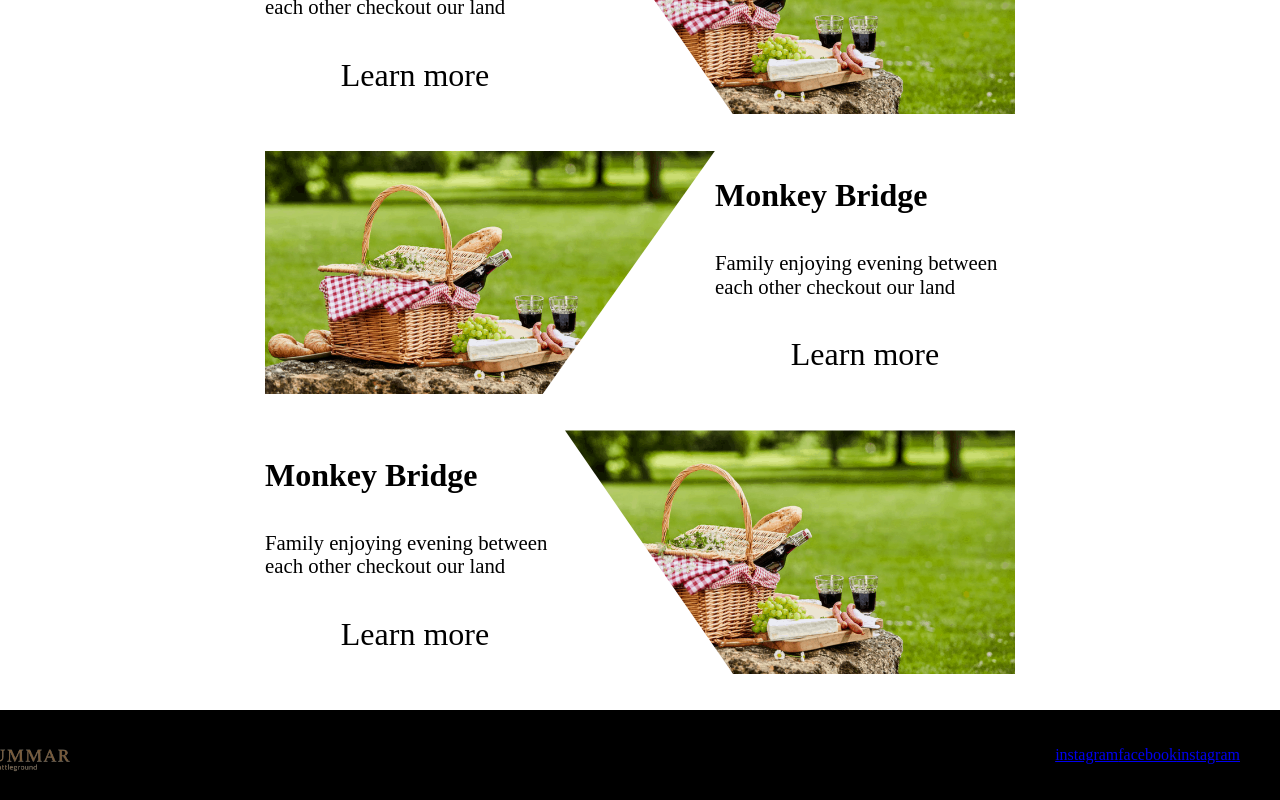
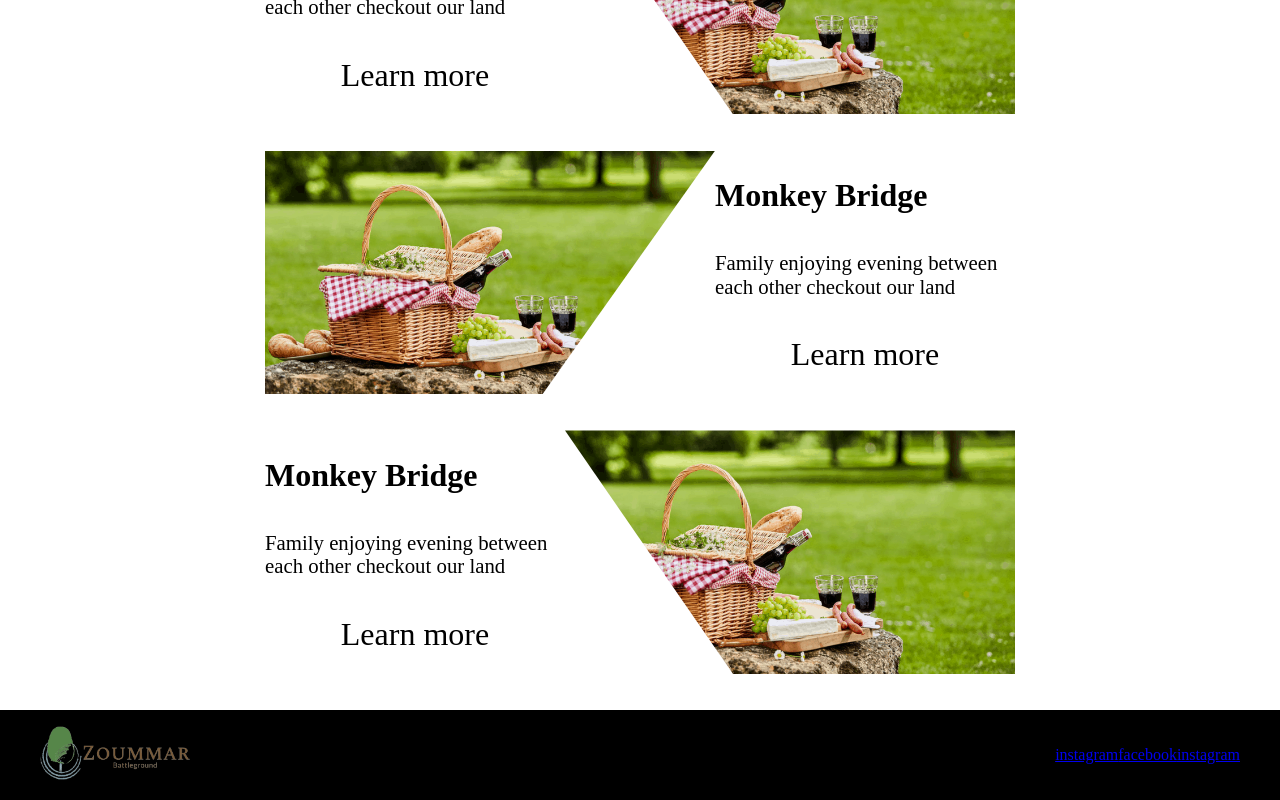
Before and after one commit to AntoineDebes/zoummar-village-react, a React (Create React App) app: page / in a window 1280 px wide. Shown: the part 1157-1957 px from the top of the page. Built offline with nearby package versions, Linux system fonts and the light colour scheme.

Commit message:
fix: Fixed the footer logo

```diff
--- a/src/components/Footer.css
+++ b/src/components/Footer.css
@@ -19,10 +19,6 @@
 
 .wrapper__footer__container__img > img {
   width: 150px;
-  position: absolute;
-  top: 0%;
-  right: 0%;
-  transform: translate(-50%, -50%);
 }
 
 .wrapper__footer__container__contacts {
```
